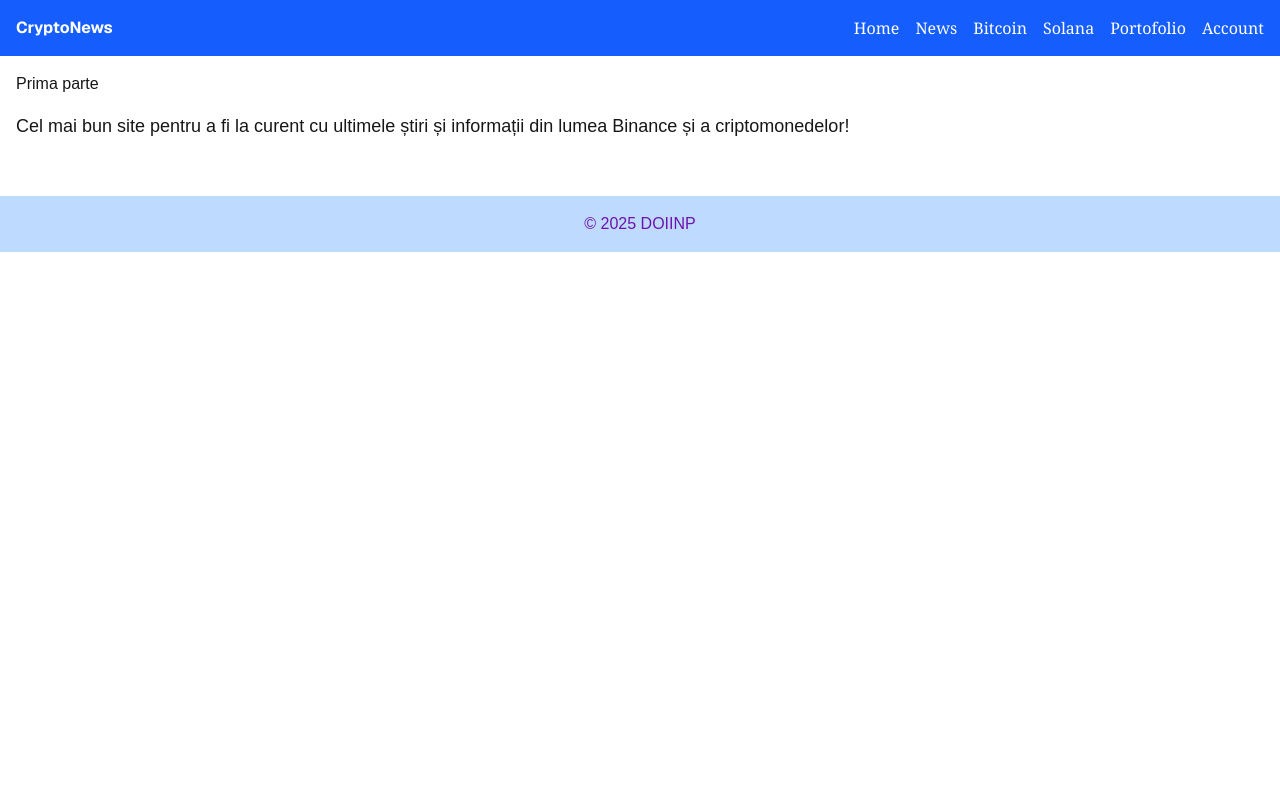
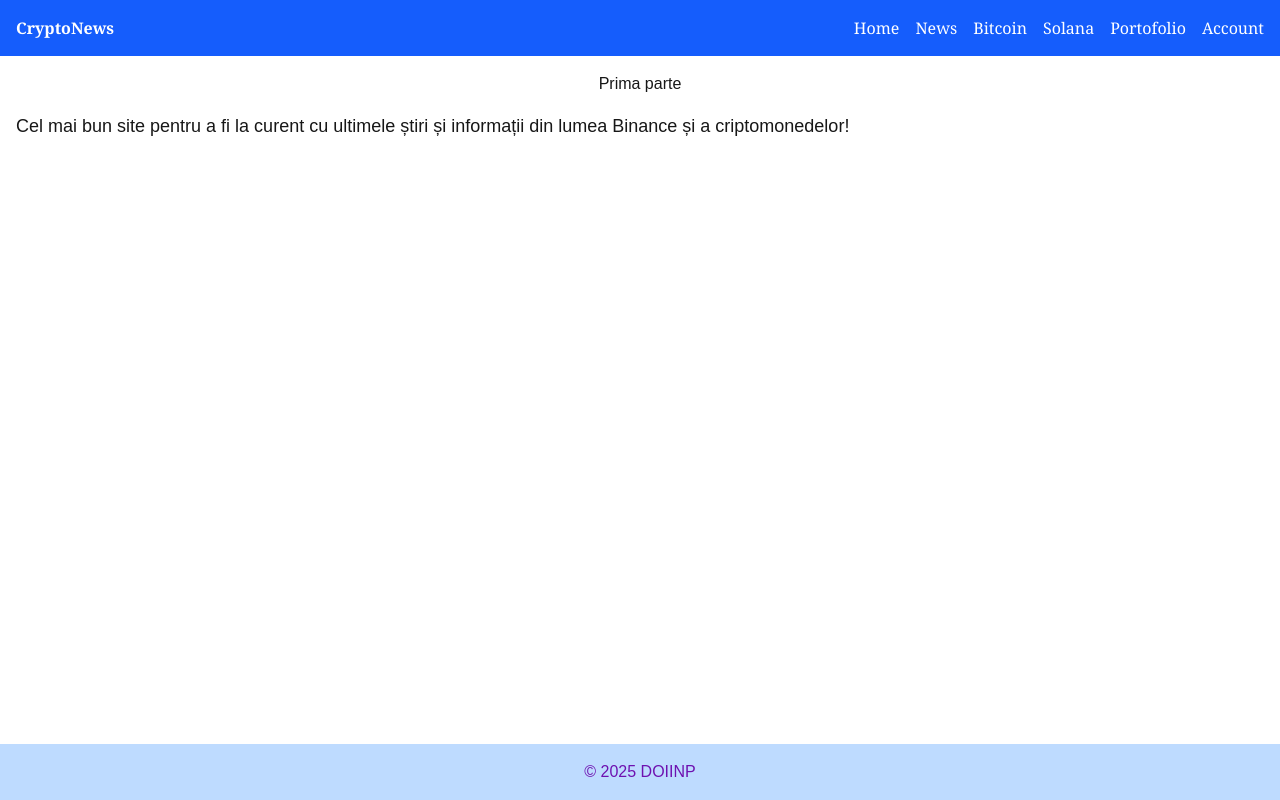
Before and after one commit to Matei-mini/Viitor, a Next.js app: page / in a window 1280 px wide. Built offline with nearby package versions, Linux system fonts and the light colour scheme.

Commit message:
mici modificari la footer

```diff
--- a/src/app/layout.js
+++ b/src/app/layout.js
@@ -20,7 +20,7 @@ export default function RootLayout({ children }) {
   return (
     <html lang="en">
       <body
-        className={`${geistSans.variable} ${geistMono.variable} antialiased`}
+        className= "min-h-screen flex flex-col"
       >
         {children}
       </body>
--- a/src/app/page.js
+++ b/src/app/page.js
@@ -1,13 +1,12 @@
 import Navbar from "./components/Navbar.js";
-import Header from "./components/Header";
 import Footer from "./components/Footer";
 export default function Home() {
 
   return (
-      <div>
+      <div className="flex flex-col min-h-screen">
           <Navbar />
-          <main className="p-4">
-              <h1>Prima parte</h1>
+          <main className="flex-grow p-4">
+              <h1 className ="text-center">Prima parte</h1>
               <p className="text-lg mt-4">
                   Cel mai bun site pentru a fi la curent cu ultimele știri și informații din lumea Binance și a criptomonedelor!
               </p>
```
